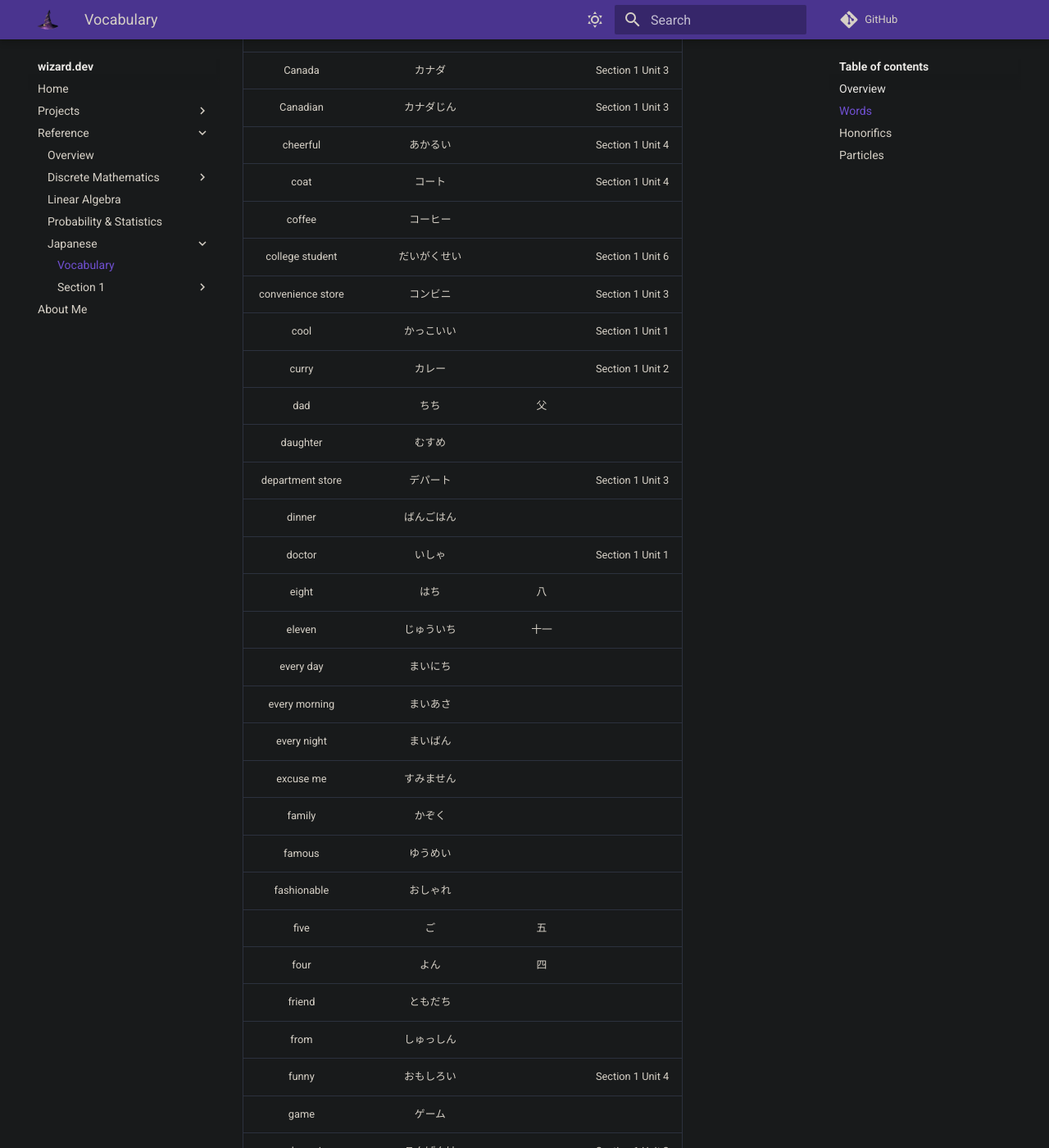
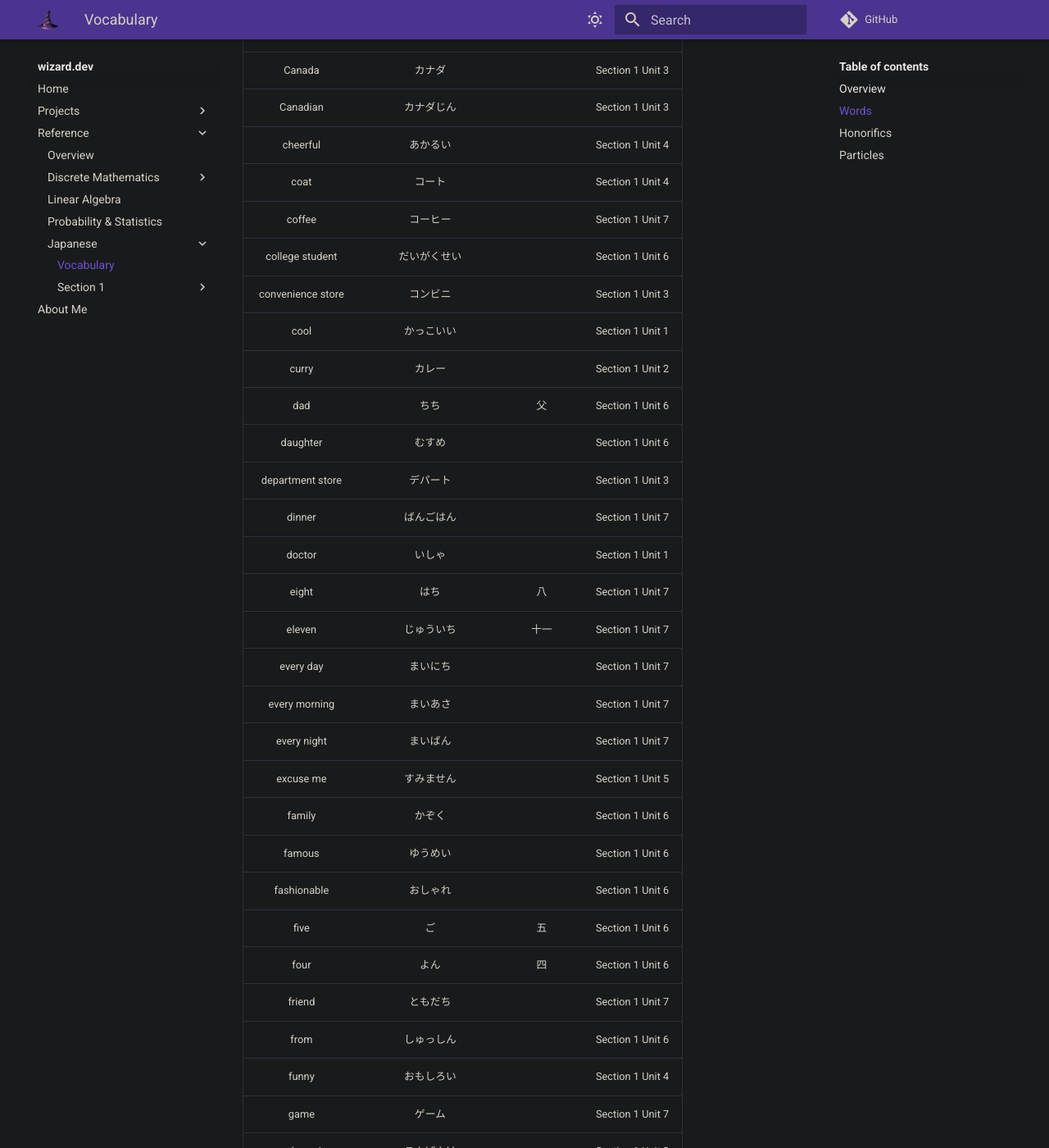
Before and after one commit to zkWildfire/wizard.dev, an MkDocs documentation site: the page built from docs/reference/japanese/vocabulary.md, in a window 1280 px wide and 1400 px high, scrolled down 1245 px. Shown: the whole window at 82% size. Built offline with MkDocs 1.6.1 and Material for MkDocs 9.7.7, drawn with Linux system fonts in a browser that asks for light colours; comment, search, counter and statistics services are not loaded; some of the changed text lies outside the part shown.

Commit message:
Fix extra cells in table, add extra kanji.

```diff
--- a/docs/reference/japanese/vocabulary.md
+++ b/docs/reference/japanese/vocabulary.md
@@ -31,31 +31,31 @@ one or more Kanji characters.
 | Canadian | カナダじん | | Section 1 Unit 3 |
 | cheerful | あかるい | | Section 1 Unit 4 |
 | coat | コート | | Section 1 Unit 4 |
-| coffee | コーヒー | | | Section 1 Unit 7 |
+| coffee | コーヒー | | Section 1 Unit 7 |
 | college student | だいがくせい | | Section 1 Unit 6 |
 | convenience store | コンビニ | | Section 1 Unit 3 |
 | cool | かっこいい | | Section 1 Unit 1 |
 | curry | カレー | | Section 1 Unit 2 |
-| dad | ちち | 父 | | Section 1 Unit 6 |
-| daughter | むすめ | | | Section 1 Unit 6 |
+| dad | ちち | 父 | Section 1 Unit 6 |
+| daughter | むすめ | | Section 1 Unit 6 |
 | department store | デパート | | Section 1 Unit 3 |
-| dinner | ばんごはん | | | Section 1 Unit 7 |
+| dinner | ばんごはん | | Section 1 Unit 7 |
 | doctor | いしゃ | | Section 1 Unit 1 |
-| eight | はち | 八 | | Section 1 Unit 7 |
-| eleven | じゅういち | 十一 | | Section 1 Unit 7 |
-| every day | まいにち | | | Section 1 Unit 7 |
-| every morning | まいあさ | | | Section 1 Unit 7 |
-| every night | まいばん | | | Section 1 Unit 7 |
-| excuse me | すみません | | | Section 1 Unit 5 |
-| family | かぞく | | | Section 1 Unit 6 |
-| famous | ゆうめい | | | Section 1 Unit 6 |
-| fashionable | おしゃれ | | | Section 1 Unit 6 |
-| five | ご | 五 | | Section 1 Unit 6 |
-| four | よん | 四 | | Section 1 Unit 6 |
-| friend | ともだち | | | Section 1 Unit 7 |
-| from | しゅっしん | | | Section 1 Unit 6 |
+| eight | はち | 八 | Section 1 Unit 7 |
+| eleven | じゅういち | 十一 | Section 1 Unit 7 |
+| every day | まいにち | | Section 1 Unit 7 |
+| every morning | まいあさ | | Section 1 Unit 7 |
+| every night | まいばん | | Section 1 Unit 7 |
+| excuse me | すみません | | Section 1 Unit 5 |
+| family | かぞく | | Section 1 Unit 6 |
+| famous | ゆうめい | | Section 1 Unit 6 |
+| fashionable | おしゃれ | | Section 1 Unit 6 |
+| five | ご | 五 | Section 1 Unit 6 |
+| four | よん | 四 | Section 1 Unit 6 |
+| friend | ともだち | | Section 1 Unit 7 |
+| from | しゅっしん | | Section 1 Unit 6 |
 | funny | おもしろい | | Section 1 Unit 4 |
-| game | ゲーム | | | Section 1 Unit 7 |
+| game | ゲーム | | Section 1 Unit 7 |
 | good evening | こんばんは | | Section 1 Unit 2 |
 | good morning | おはようございます | | Section 1 Unit 6 |
 | green tea | おちゃ | | Section 1 Unit 1 |
```
Also changed, not shown: other parts of docs/reference/japanese/vocabulary.md (+65 -65 lines), docs/reference/japanese/section-1/unit-5.md (+1 -1 lines), docs/reference/japanese/section-1/unit-6.md (+2 -2 lines).
